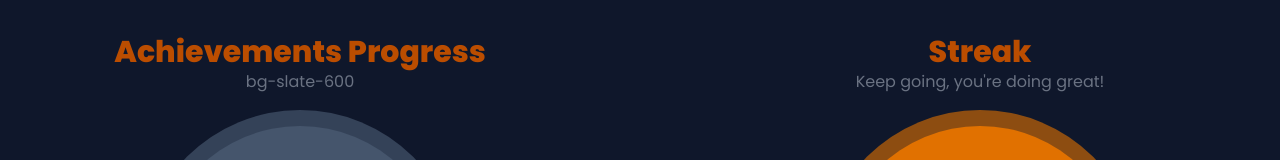
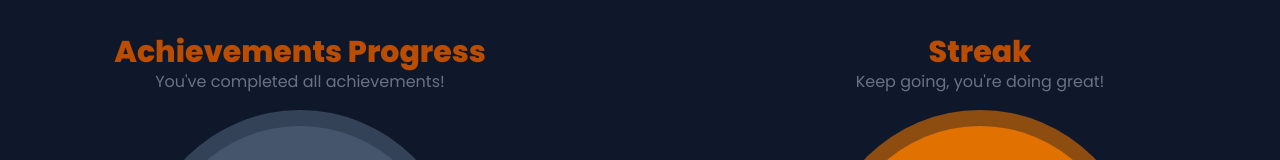
Before and after one commit to MohamedKhassar/achievement-progress-streak, a React (Vite) app: page / in a window 1280 px wide. Shown: the part 162-322 px from the top of the page. Built offline with nearby package versions, Linux system fonts and the light colour scheme; no server answers.

Commit message:
fix: remove redundant condition in achievement progress message

```diff
--- a/src/components/CircleProgressbar.jsx
+++ b/src/components/CircleProgressbar.jsx
@@ -11,7 +11,7 @@ const CircleProgressbar = ({achievedDays, totalDays,loading=false}) => {
           Achievements Progress
         </h1>
         <p className='text-gray-500'>
-          {progress<=50?"You haven't completed your achievements yet.":progress<=99?'You\'re making good progress!':progress==100?"You've completed all achievements!":"bg-slate-600"}
+          {progress<=50?"You haven't completed your achievements yet.":progress<=99?'You\'re making good progress!':"You've completed all achievements!"}
         </p>
       </div>
       <div className={cn('rounded-full aspect-square p-4 w-80 mx-auto',
```
